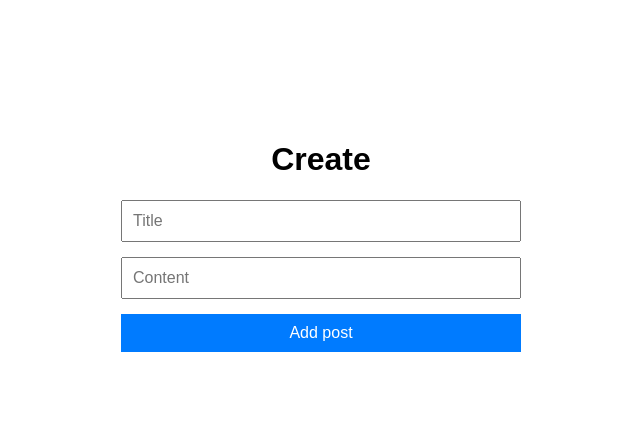
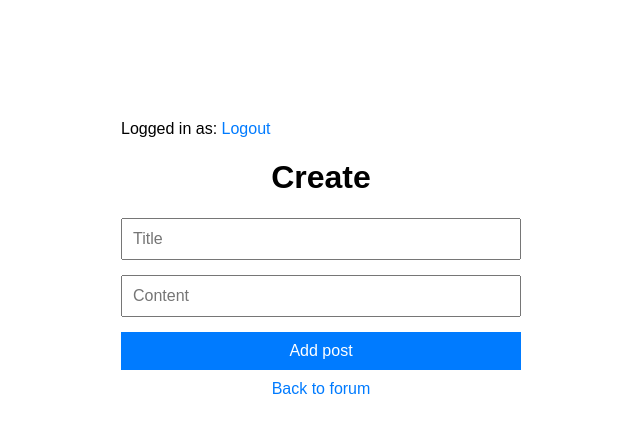
Before and after one commit to zofsta/bezp_serw_i_app_web, a FastAPI app: page /create in a window 1280 px wide. Shown: the top 433 px of the page, without its empty margins (319-959 px from the left). Run offline with FastAPI, Linux system fonts and the light colour scheme.

Commit message:
Update create.html

```diff
--- a/templates/create.html
+++ b/templates/create.html
@@ -1,15 +1,24 @@
 <!DOCTYPE html>
 <html>
-<head>
+  <head>
     <title>Create</title>
-    <link rel="stylesheet" href="/static/css/create.css">
-</head>
-<body>
+    <link rel="stylesheet" href="/static/css/create.css" />
+  </head>
+  <body>
+    <div class="header">
+      <span>Logged in as: <strong>{{ username }}</strong></span>
+      <a href="/logout" class="logout-btn">Logout</a>
+    </div>
+
     <h1>Create</h1>
     <form method="post" action="/create">
-        <input type="text" name="title" placeholder="Title" required>
-        <input type="text" name="content" placeholder="Content" required>
-        <button type="submit">Add post</button>
+      <input type="text" name="title" placeholder="Title" required />
+      <input type="text" name="content" placeholder="Content" required />
+      <button type="submit">Add post</button>
     </form>
-</body>
+
+    <div class="link">
+      <a href="/main">Back to forum</a>
+    </div>
+  </body>
 </html>
```
